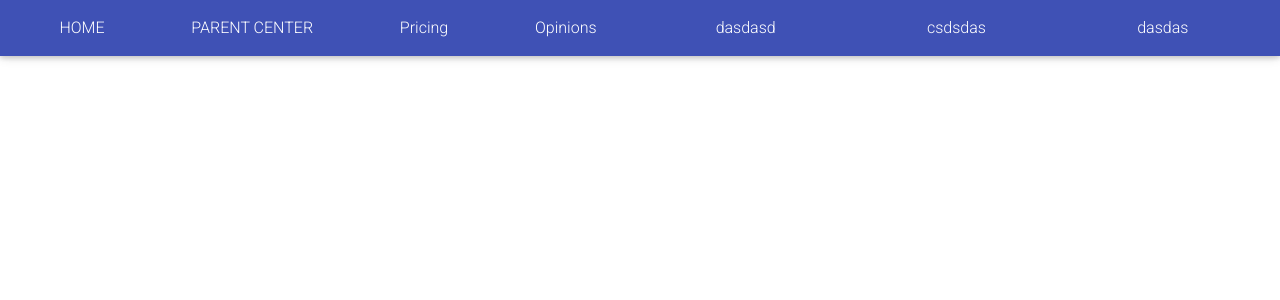
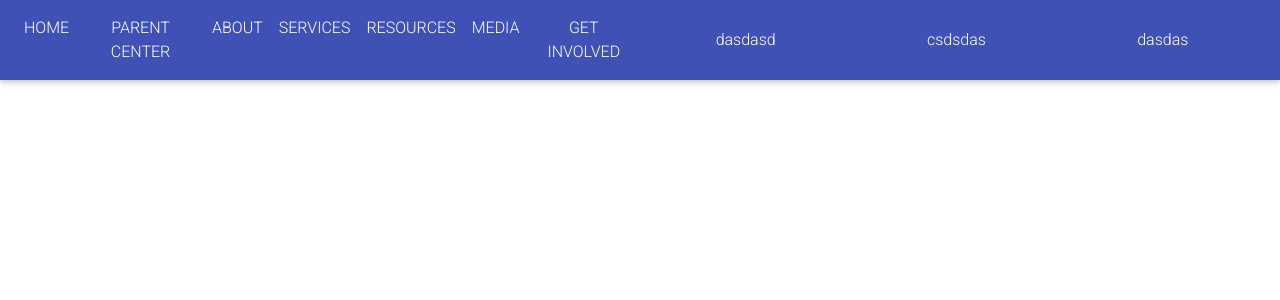
Before and after one commit to Sinergiany/sinergia_client_react, a React (Create React App) app: page / in a window 1280 px wide. Shown: the top 300 px of the page. Built offline with nearby package versions, Linux system fonts and the light colour scheme.

Commit message:
navbar links

```diff
--- a/src/components/navbar_mdb.jsx
+++ b/src/components/navbar_mdb.jsx
@@ -45,10 +45,19 @@ export default class Navbarmdb extends React.Component{
           <NavLink className="nav-link" to="/parentcenter">PARENT CENTER</NavLink>
         </NavItem>
         <NavItem>
-          <NavLink className="nav-link" to="/pricing">Pricing</NavLink>
+          <NavLink className="nav-link" to="/about">ABOUT</NavLink>
         </NavItem>
         <NavItem>
-          <NavLink className="nav-link" to="/opinions">Opinions</NavLink>
+          <NavLink className="nav-link" to="/services">SERVICES</NavLink>
+        </NavItem>
+        <NavItem>
+          <NavLink className="nav-link" to="/resources">RESOURCES</NavLink>
+        </NavItem>
+        <NavItem>
+          <NavLink className="nav-link" to="/media">MEDIA</NavLink>
+        </NavItem>
+        <NavItem>
+          <NavLink className="nav-link" to="/getinvolved">GET INVOLVED</NavLink>
         </NavItem>
       </NavbarNav>
       <NavbarNav className="ml-auto">
```
